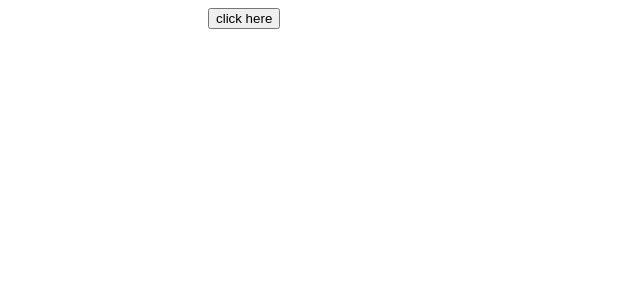
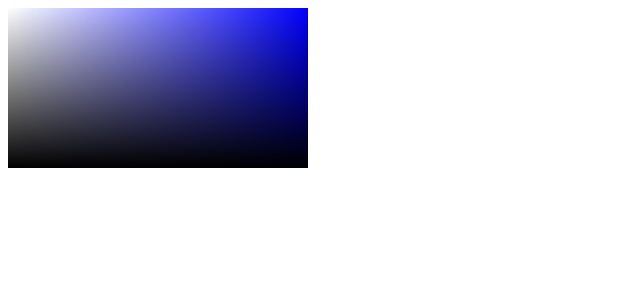
Before and after one commit to wangyj641/react-components, a React (Create React App) app: page / in a window 1280 px wide. Shown: the top 300 px of the page, without its empty margins (0-640 px from the left). Built offline with nearby package versions, Linux system fonts and the light colour scheme.

Commit message:
Implement ColorPicker Palette

```diff
--- a/package.json
+++ b/package.json
@@ -3,6 +3,7 @@
   "version": "0.1.0",
   "private": true,
   "dependencies": {
+    "@ctrl/tinycolor": "^4.1.0",
     "@floating-ui/react": "^0.26.16",
     "@testing-library/jest-dom": "^5.17.0",
     "@testing-library/react": "^13.4.0",
@@ -19,7 +20,6 @@
     "react-dom": "^18.3.1",
     "react-scripts": "5.0.1",
     "react-transition-group": "^4.4.5",
-    "sass": "^1.77.2",
     "typescript": "^4.9.5",
     "web-vitals": "^2.1.4"
   },
@@ -51,6 +51,7 @@
     "@types/lodash-es": "^4.17.12",
     "@types/react-transition-group": "^4.4.10",
     "copy-to-clipboard": "^3.3.3",
-    "react-use": "^17.5.0"
+    "react-use": "^17.5.0",
+    "sass": "^1.77.2"
   }
 }
--- /dev/null
+++ b/src/components/ColorPicker/App.tsx
@@ -0,0 +1,5 @@
+import ColorPickerPanel from "./lib/ColorPicker";
+
+export default function App() {
+  return <ColorPickerPanel value='blue' />
+}
--- /dev/null
+++ b/src/components/ColorPicker/lib/ColorPicker/Handler.tsx
@@ -0,0 +1,24 @@
+import classNames from 'classnames';
+import type { FC } from 'react';
+
+type HandlerSize = 'default' | 'small';
+
+interface HandlerProps {
+  size?: HandlerSize;
+  color?: string;
+};
+
+const Handler: FC<HandlerProps> = ({ size = 'default', color }) => {
+  return (
+    <div
+      className={classNames(`color-picker-panel-palette-handler`, {
+        [`color-picker-panel-palette-handler-sm`]: size === 'small',
+      })}
+      style={{
+        backgroundColor: color,
+      }}
+    />
+  );
+};
+
+export default Handler;
--- /dev/null
+++ b/src/components/ColorPicker/lib/ColorPicker/Palette.tsx
@@ -0,0 +1,24 @@
+import type { FC } from 'react';
+import { Color } from './color';
+import Handler from './Handler';
+
+const Palette: FC<{
+  color: Color
+}> = ({ color }) => {
+  return (
+    <div className="color-picker-panel-palette" >
+      <Handler color={color.toRgbString()} />
+
+      <div
+        className="color-picker-panel-palette-main"
+        style={{
+          backgroundColor: `hsl(${color.toHsl().h},100%, 50%)`,
+          backgroundImage:
+            'linear-gradient(0deg, #000, transparent),linear-gradient(90deg, #fff, hsla(0, 0%, 100%, 0))',
+        }}
+      />
+    </div>
+  );
+};
+
+export default Palette;
--- /dev/null
+++ b/src/components/ColorPicker/lib/ColorPicker/color.ts
@@ -0,0 +1,3 @@
+import { TinyColor } from "@ctrl/tinycolor";
+
+export class Color extends TinyColor {}
--- /dev/null
+++ b/src/components/ColorPicker/lib/ColorPicker/index.scss
@@ -0,0 +1,32 @@
+.color-picker {
+  width: 300px;
+
+  &-panel {
+      &-palette {
+          position: relative;
+          min-height: 160px;
+
+          &-main {
+              position: absolute;
+              top: 0;
+              bottom: 0;
+              left: 0;
+              right: 0;
+          }
+
+          &-handler {
+            box-sizing: border-box;
+            width: 16px;
+            height: 16px;
+            border: 2px solid #fff;
+            border-radius: 50%;
+            box-shadow: 0 0 1px 1px rgba(0, 0, 0, 0);
+        }
+        &-handler-sm {
+            width: 12px;
+            height: 12px;
+        }
+
+      }
+  }
+}
--- /dev/null
+++ b/src/components/ColorPicker/lib/ColorPicker/index.tsx
@@ -0,0 +1,38 @@
+import { CSSProperties, useState } from "react";
+import cs from 'classnames';
+import { ColorType } from "./interface";
+import { Color } from "./color";
+import Palette from "./Palette";
+import './index.scss';
+
+export interface ColorPickerProps {
+  className?: string;
+  style?: CSSProperties;
+  value?: ColorType;
+  onChange?: (color: Color) => void;
+}
+
+function ColorPickerPanel(props: ColorPickerProps) {
+
+  const {
+    className,
+    style,
+    value,
+    onChange
+  } = props;
+
+  const [colorValue, setColorValue] = useState<Color>(() => {
+    if (value instanceof Color) {
+      return value;
+    }
+    return new Color(value);
+  });
+
+  const classNames = cs("color-picker", className);
+
+  return <div className={classNames} style={style}>
+    <Palette color={colorValue}></Palette>
+  </div>
+}
+
+export default ColorPickerPanel;
--- /dev/null
+++ b/src/components/ColorPicker/lib/ColorPicker/interface.ts
@@ -0,0 +1,23 @@
+import type { Color } from "./color";
+
+export interface HSL {
+  h: number | string;
+  s: number | string;
+  l: number | string;
+}
+
+export interface RGB {
+  r: number | string;
+  g: number | string;
+  b: number | string;
+}
+
+export interface HSLA extends HSL {
+  a: number;
+}
+
+export interface RGBA extends RGB {
+  a: number;
+}
+
+export type ColorType = string | number | RGB | RGBA | HSL | HSLA | Color;
--- a/src/index.tsx
+++ b/src/index.tsx
@@ -8,7 +8,8 @@ import ReactDOM from 'react-dom/client';
 //import App from './components/MutateObserver/App';
 //import App from './components/CopyToClipboard/App';
 //import App from './components/Message/App';
-import App from './components/Popover/App';
+//import App from './components/Popover/App';
+import App from './components/ColorPicker/App';
 
 //import App from './hooks/useMountedState/App';
 //import App from './hooks/useSize/App';
```
Also changed, not shown: 1 other file (tests, documents, lock files or other folders).
